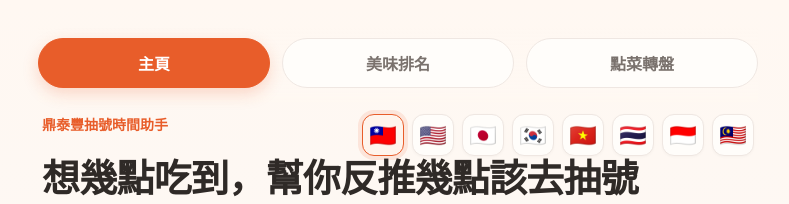
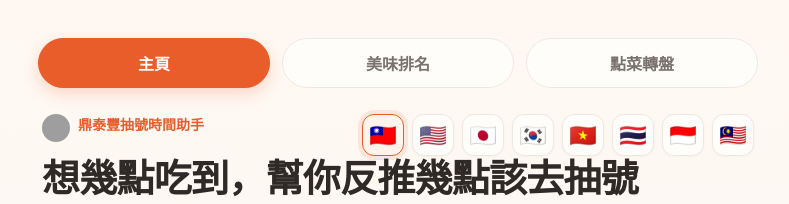
Before and after one commit to WeiChungChan/dintaifung-web, a React (Vite) app: page / in a window 1280 px wide. Shown: the top 204 px of the page, without its empty margins (242-1031 px from the left). Built offline with nearby package versions, Linux system fonts and the light colour scheme; grey boxes are pictures that could not be loaded.

Commit message:
feat: add site logo

```diff
--- a/index.html
+++ b/index.html
@@ -15,8 +15,19 @@
      crossorigin="anonymous"></script>
 
     <meta charset="UTF-8" />
+	<link rel="icon" type="image/png" href="/shoronpolover-logo.png" />
     <link rel="icon" href="/vite.svg" />
     <meta name="viewport" content="width=device-width, initial-scale=1.0" />
+	<meta property="og:title" content="Shoronpolover｜鼎泰豐抽號時間助手" />
+    <meta property="og:description" content="想幾點吃到鼎泰豐，幫你反推幾點該去抽號。" />
+    <meta property="og:image" content="https://shoronpolover.com/shoronpolover-logo.png" />
+    <meta property="og:url" content="https://shoronpolover.com" />
+    <meta property="og:type" content="website" />
+
+    <meta name="twitter:card" content="summary_large_image" />
+    <meta name="twitter:title" content="Shoronpolover｜鼎泰豐抽號時間助手" />
+    <meta name="twitter:description" content="想幾點吃到鼎泰豐，幫你反推幾點該去抽號。" />
+    <meta name="twitter:image" content="https://shoronpolover.com/shoronpolover-logo.png" />
     <title>Shoronpolover</title>
   </head>
   <body>
--- a/src/App.css
+++ b/src/App.css
@@ -952,6 +952,19 @@
   font-size: 13px;
 }
 
+.brand-kicker {
+  display: flex;
+  align-items: center;
+  gap: 8px;
+}
+
+.brand-kicker img {
+  width: 28px;
+  height: 28px;
+  border-radius: 50%;
+  object-fit: cover;
+}
+
 /* =========================
    Mobile
 ========================= */
--- a/src/App.jsx
+++ b/src/App.jsx
@@ -514,7 +514,10 @@
           <>
             <header className="hero">
               <div className="hero-topbar">
-                <p className="hero-kicker">{t.appKicker}</p>
+                <div className="brand-kicker">
+                  <img src="/shoronpolover-logo.png" alt="Shoronpolover logo" />
+                  <p className="hero-kicker">{t.appKicker}</p>
+                </div>
 
                 <div className="lang-switcher">
                   {LANGS.map((l) => (
```
Also changed, not shown: public/shoronpolover-logo.png.png (added).
